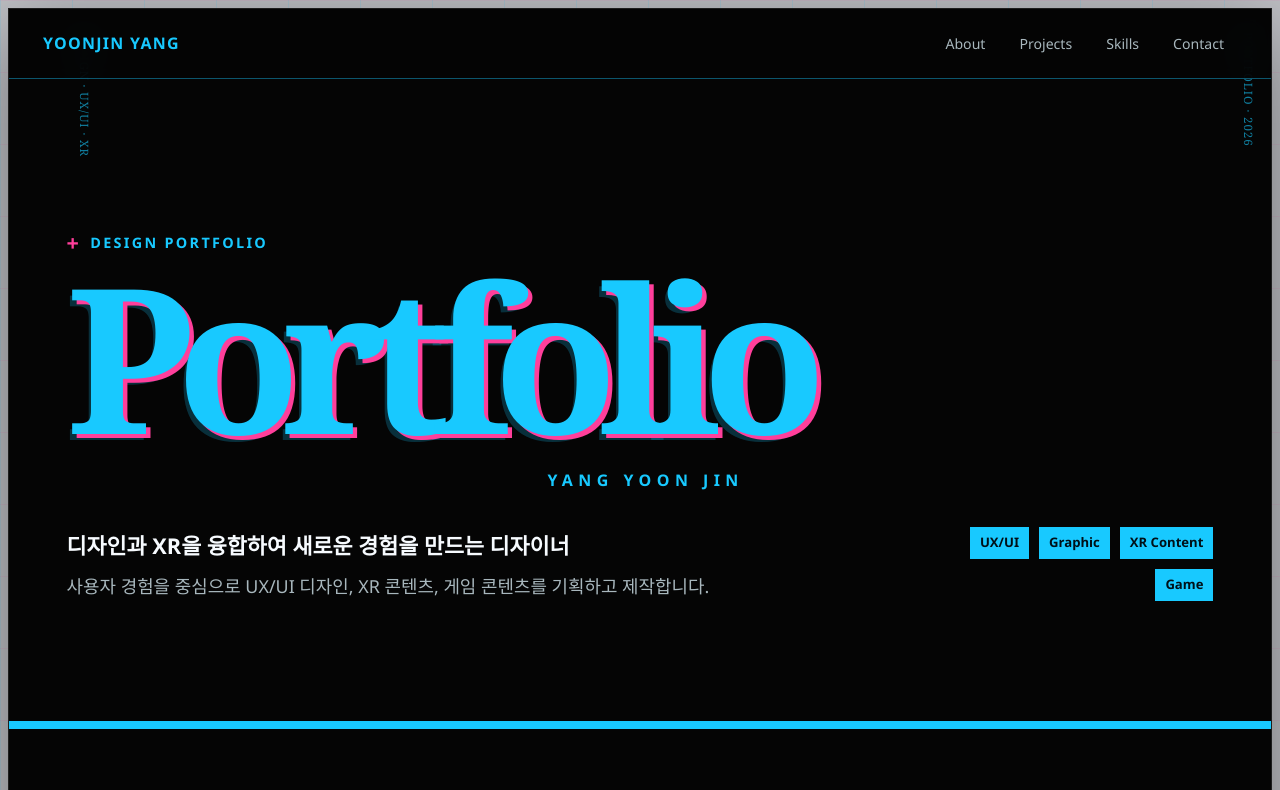
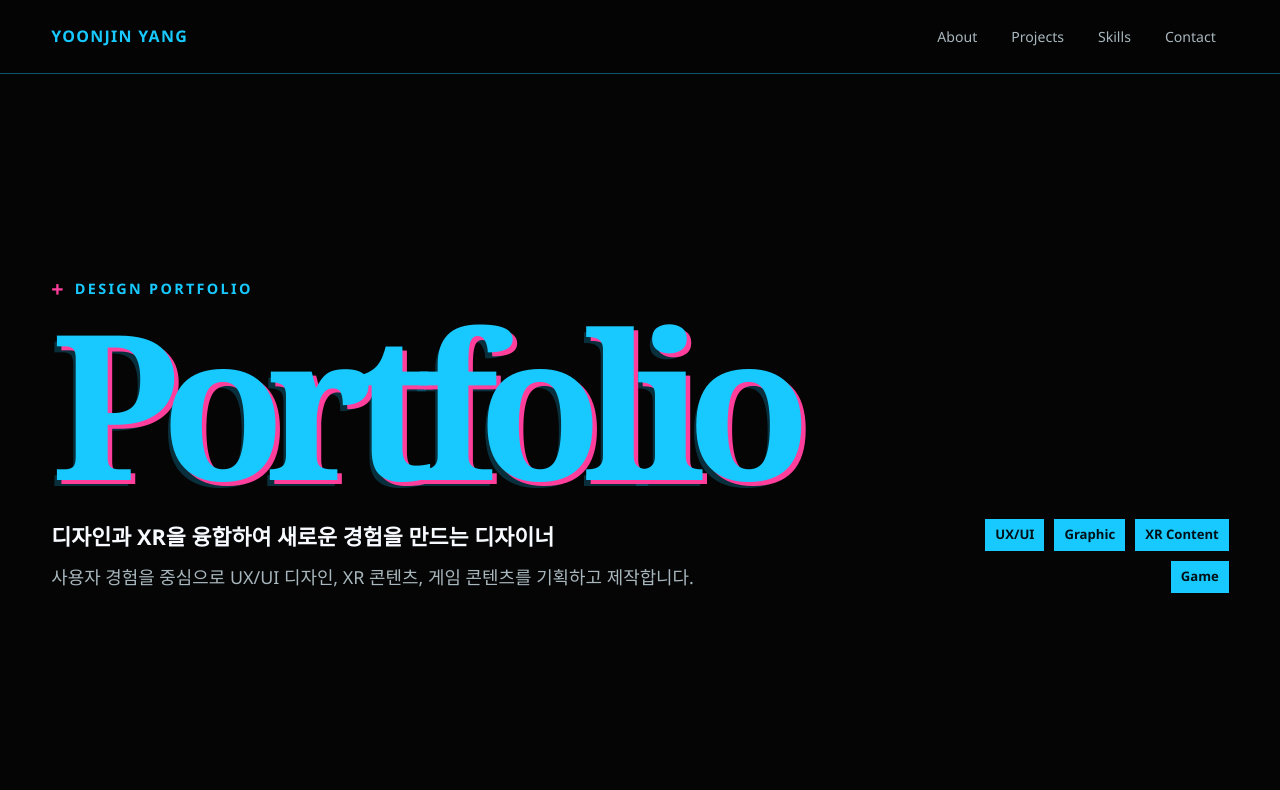
Before and after one commit to KYU-SW/YoonJinYang, a plain HTML site: page index.html in a window 1280 px wide. Shown: the top 790 px of the page. Drawn offline with Linux system fonts and the light colour scheme.

Commit message:
최종 수정

```diff
--- a/index.html
+++ b/index.html
@@ -30,11 +30,7 @@
         body {
             min-height: 100vh;
             color: var(--ink);
-            background:
-                linear-gradient(90deg, rgba(24, 201, 255, 0.12) 0 1px, transparent 1px 100%),
-                linear-gradient(180deg, rgba(255, 63, 155, 0.08) 0 1px, transparent 1px 100%),
-                #bfc0c5;
-            background-size: 72px 72px;
+            background: var(--bg);
             font-family: "Pretendard", "Noto Sans KR", "Segoe UI", sans-serif;
             line-height: 1.65;
         }
@@ -49,33 +45,13 @@
             max-width: 100%;
         }
 
-        .side-note {
-            position: fixed;
-            top: 32px;
-            width: 72px;
-            color: rgba(24, 201, 255, 0.62);
-            font-family: Georgia, "Times New Roman", serif;
-            font-size: 0.72rem;
-            letter-spacing: 0.08em;
-            writing-mode: vertical-rl;
-            z-index: 3;
-            pointer-events: none;
-        }
-
-        .side-note.left {
-            left: 22px;
-        }
-
-        .side-note.right {
-            right: 22px;
-        }
-
         .page {
-            width: min(1360px, calc(100% - 16px));
-            margin: 8px auto;
+            width: 100%;
+            min-height: 100vh;
+            margin: 0;
             background: var(--bg);
-            box-shadow: var(--shadow);
-            border: 1px solid rgba(255, 255, 255, 0.1);
+            box-shadow: none;
+            border: 0;
         }
 
         .nav {
@@ -86,7 +62,7 @@
             align-items: center;
             justify-content: space-between;
             gap: 20px;
-            padding: 16px 34px;
+            padding: 18px clamp(24px, 4vw, 64px);
             background: rgba(5, 5, 5, 0.86);
             border-bottom: 1px solid var(--line);
             backdrop-filter: blur(12px);
@@ -126,7 +102,7 @@
 
         .section {
             position: relative;
-            padding: clamp(40px, 5vw, 64px) clamp(22px, 4.5vw, 62px);
+            padding: clamp(42px, 5vw, 72px) clamp(24px, 4vw, 64px);
             border-bottom: 8px solid var(--cyan);
             overflow: hidden;
         }
@@ -136,10 +112,10 @@
         }
 
         .hero {
-            min-height: 650px;
+            min-height: calc(100vh - 71px);
             display: grid;
             align-content: center;
-            padding-top: clamp(60px, 8vw, 96px);
+            padding-top: clamp(34px, 5vw, 70px);
         }
 
         .kicker {
@@ -173,27 +149,6 @@
             text-shadow:
                 0.022em 0.018em 0 var(--pink),
                 -0.012em 0.028em 0 rgba(24, 201, 255, 0.22);
-        }
-
-        .hero-name {
-            display: grid;
-            grid-template-columns: auto 1fr auto;
-            align-items: center;
-            gap: 14px;
-            width: min(680px, 100%);
-            margin: 28px 0 0 auto;
-            color: var(--cyan);
-            font-size: clamp(0.78rem, 1.35vw, 1rem);
-            font-weight: 900;
-            letter-spacing: 0.34em;
-            text-transform: uppercase;
-        }
-
-        .hero-name::before,
-        .hero-name::after {
-            content: "";
-            height: 1px;
-            background: var(--line);
         }
 
         .hero-summary {
@@ -433,16 +388,6 @@
         }
 
         @media (max-width: 860px) {
-            .side-note {
-                display: none;
-            }
-
-            .page {
-                width: 100%;
-                margin: 0;
-                border-inline: 0;
-            }
-
             .nav {
                 align-items: flex-start;
                 flex-direction: column;
@@ -458,17 +403,12 @@
             }
 
             .hero {
-                min-height: 570px;
+                min-height: calc(100vh - 121px);
             }
 
             .hero-title {
                 font-size: clamp(3.6rem, 17vw, 8rem);
                 letter-spacing: -0.08em;
-            }
-
-            .hero-name {
-                margin-left: 0;
-                letter-spacing: 0.18em;
             }
 
             .hero-summary,
@@ -500,9 +440,6 @@
     </style>
 </head>
 <body>
-    <div class="side-note left">DESIGN · UX/UI · XR</div>
-    <div class="side-note right">PORTFOLIO · 2026</div>
-
     <div class="page">
         <nav class="nav" aria-label="주요 메뉴">
             <a class="brand" href="#home">YoonJin Yang</a>
@@ -517,7 +454,6 @@
         <header class="section hero" id="home">
             <p class="kicker">Design Portfolio</p>
             <h1 class="hero-title" aria-label="Portfolio">Portfolio</h1>
-            <div class="hero-name">Yang Yoon Jin</div>
             <div class="hero-summary">
                 <p class="hero-copy">
                     <strong>디자인과 XR을 융합하여 새로운 경험을 만드는 디자이너</strong>
```
